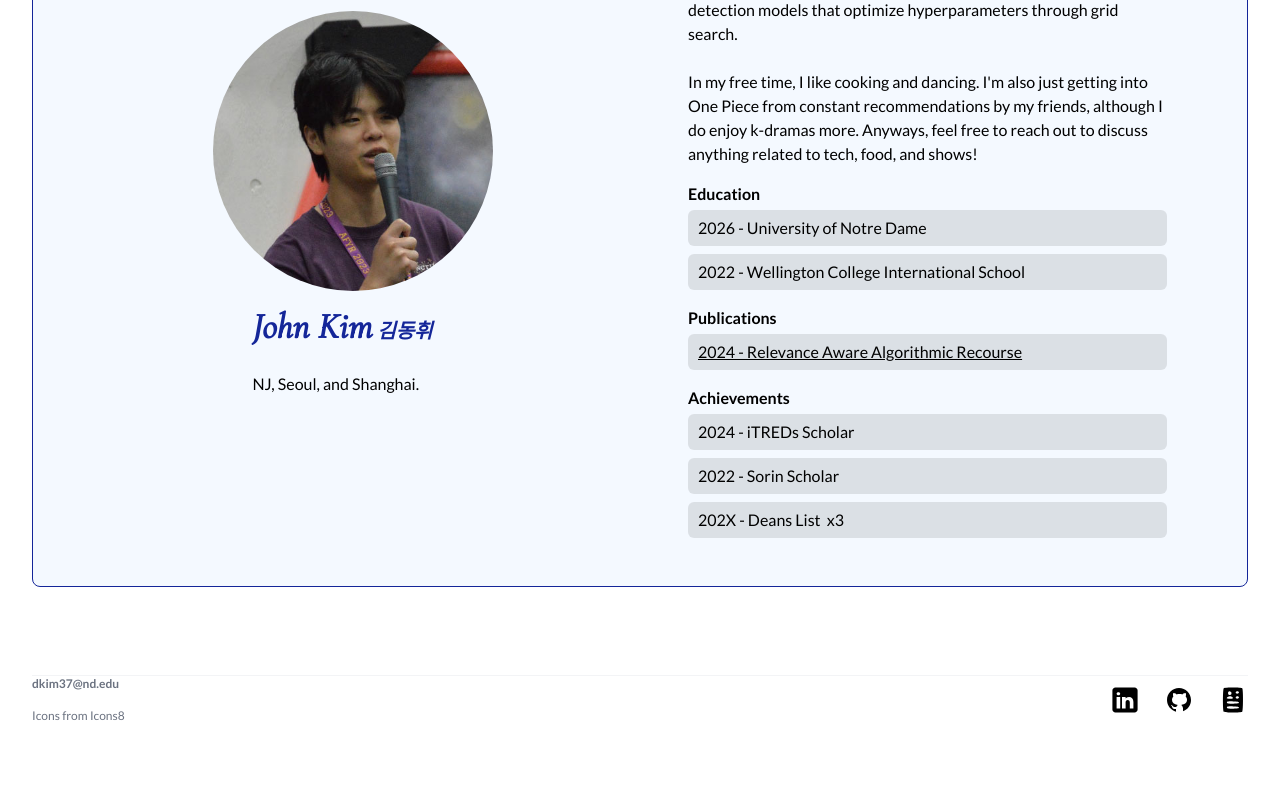
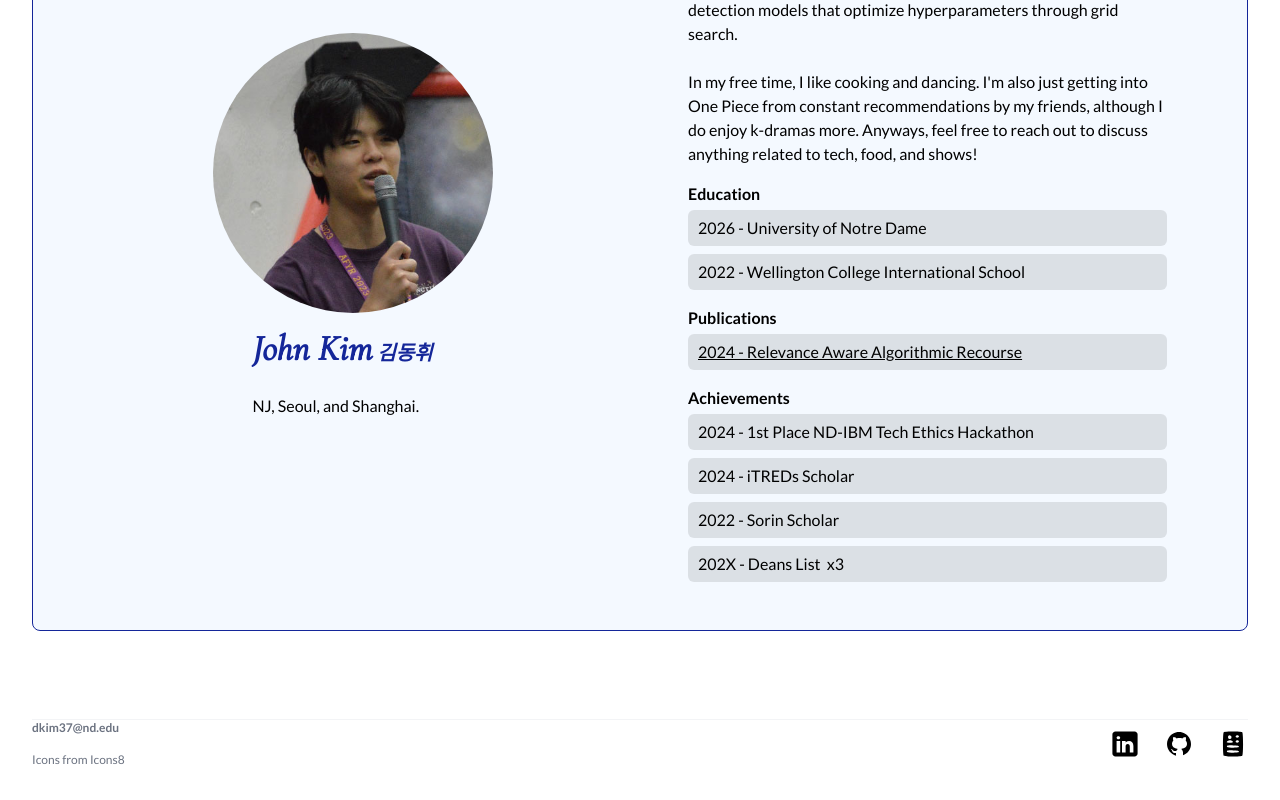
Before and after one commit to johnkimdw/portfolio, a React (Create React App) app: page / in a window 1280 px wide. Shown: the part 2058-2858 px from the top of the page. Before the commit the page ends 2814 px from the top, so only its background shows below. Built offline with nearby package versions, Linux system fonts and the light colour scheme.

Commit message:
update achievements

```diff
--- a/src/components/About.js
+++ b/src/components/About.js
@@ -86,6 +86,7 @@ export default function About() {
                                     {/* ACHIEVEMENTS */}
                                     <div class="relative tracking-normal leading-4">
                                         <div class="mt-5 font-bold">Achievements</div>
+                                        <span class="block bg-black/10 p-2.5 rounded-md my-2">2024 - 1st Place ND-IBM Tech Ethics Hackathon</span>
                                         <span class="block bg-black/10 p-2.5 rounded-md my-2">2024 - iTREDs Scholar</span>
                                         <span class="block bg-black/10 p-2.5 rounded-md my-2">2022 - Sorin Scholar</span>
                                         <span class="block bg-black/10 p-2.5 rounded-md mb-2">202X - Deans List &#160;x3</span>
```
